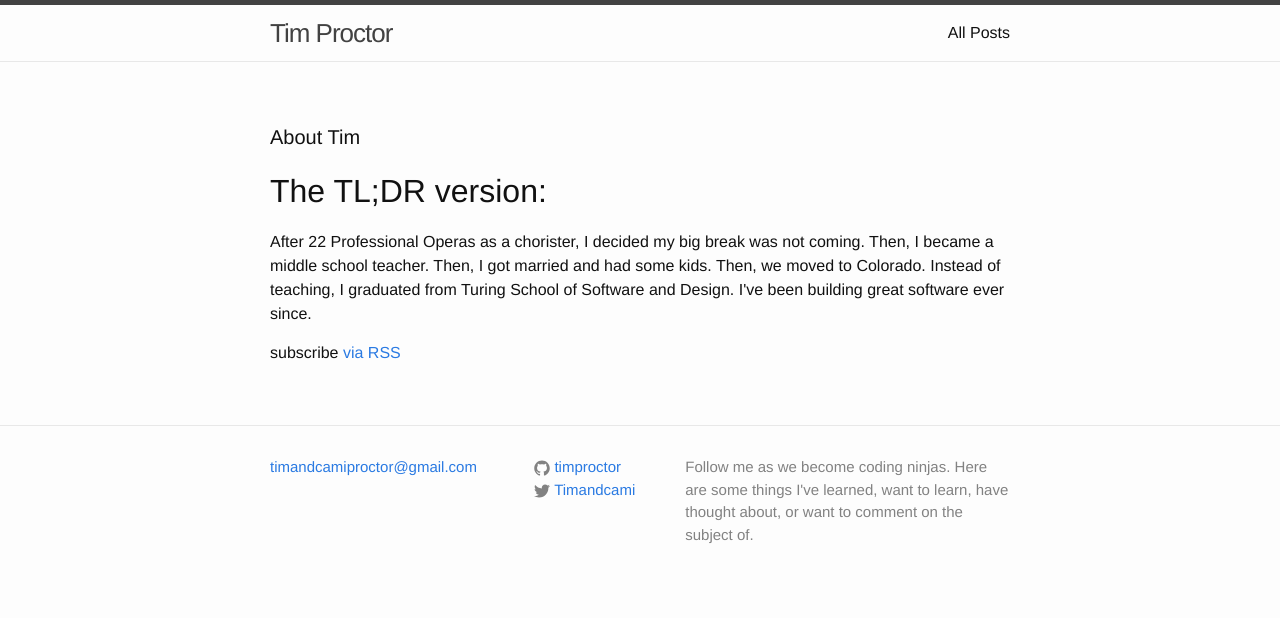
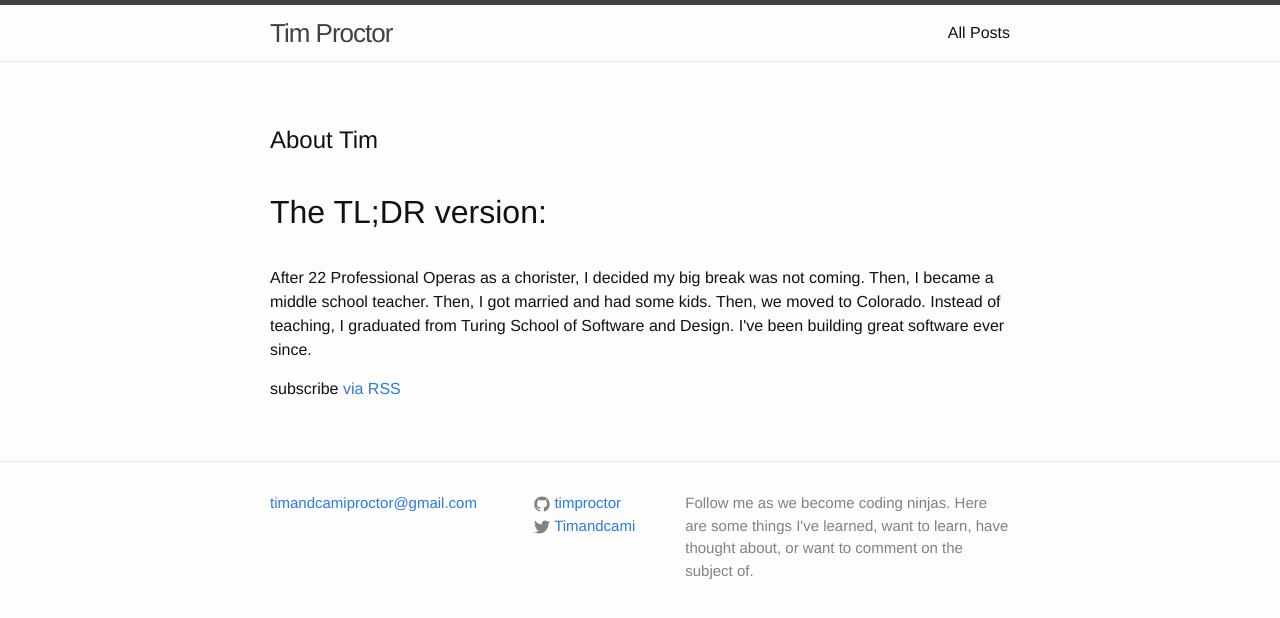
Before and after one commit to timproctor/timproctor.github.io, a Jekyll site: the page built from index.html, in a window 1280 px wide. Shown: the top 618 px of the page. Built offline with Jekyll 4.4.1, drawn with Linux system fonts in a browser that asks for light colours.

Commit message:
fixing classes

```diff
--- a/index.html
+++ b/index.html
@@ -4,9 +4,9 @@
 
 <div class="home">
 
-  <h1 class="page-heading">About Tim</h1>
+  <h1 class="post-content">About Tim</h1>
 
-  <h2>The TL;DR version:</h2>
+  <h2 class="post-content">The TL;DR version:</h2>
 
   <p>After 22 Professional Operas as a chorister, I decided my big break was not coming. Then, I became a middle school teacher. Then, I got married and had some kids. Then, we moved to Colorado. Instead of teaching, I graduated from Turing School of Software and Design. I've been building great software ever since.</p>
 
```
